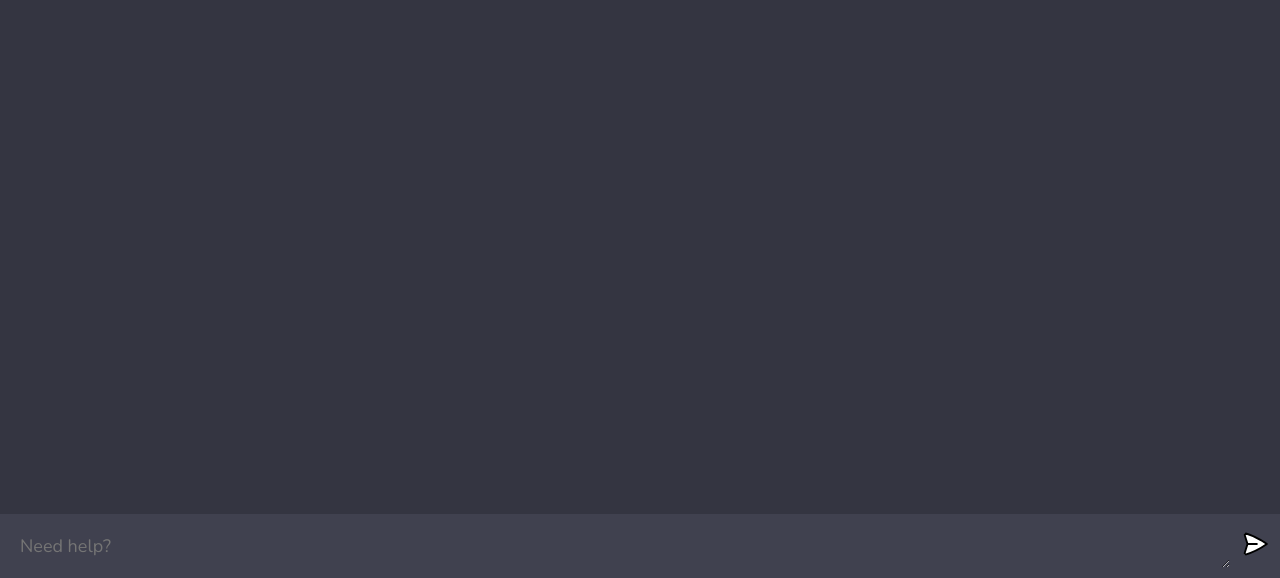
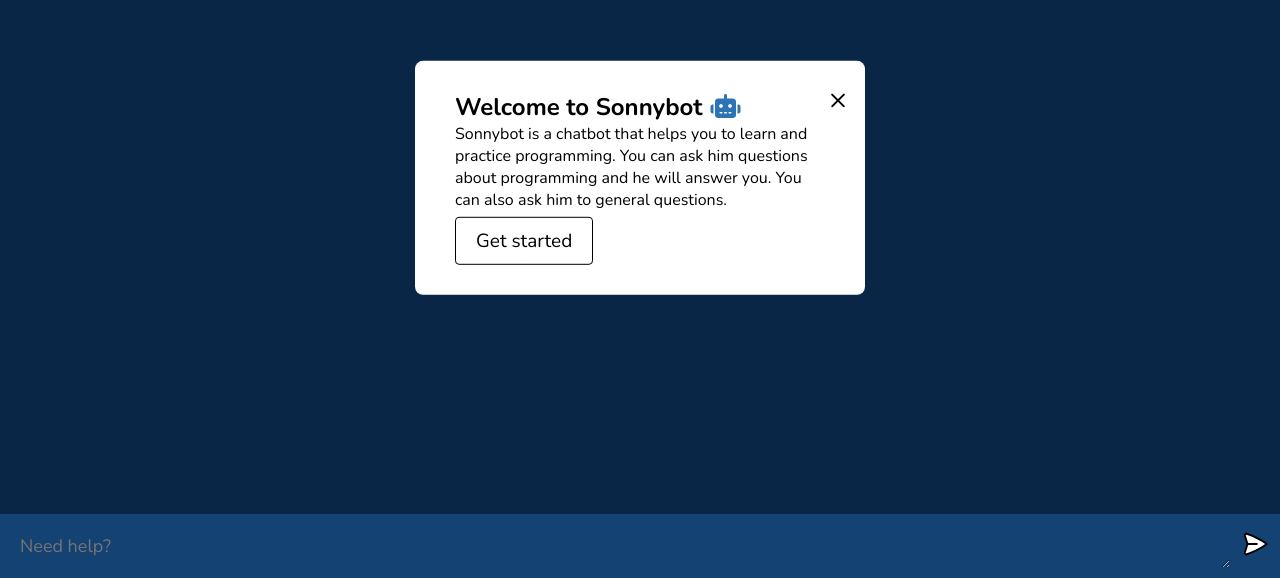
Before and after one commit to Sonnysam/sonny-bot, a website built with Vite: page client/index.html in a window 1280 px wide. Shown: the part 222-800 px from the top of the page. Built offline with nearby package versions, Linux system fonts and the light colour scheme.

Commit message:
popup added with functionality

```diff
--- a/client/index.html
+++ b/client/index.html
@@ -6,9 +6,33 @@
     <meta name="viewport" content="width=device-width, initial-scale=1.0" />
     <title>Sonnybot - Your AI pair developer</title>
     <link rel="stylesheet" href="style.css" />
+    <link
+      rel="stylesheet"
+      href="https://cdnjs.cloudflare.com/ajax/libs/font-awesome/6.2.1/css/all.min.css"
+      integrity="sha512-MV7K8+y+gLIBoVD59lQIYicR65iaqukzvf/nwasF0nqhPay5w/9lJmVM2hMDcnK1OnMGCdVK+iQrJ7lzPJQd1w=="
+      crossorigin="anonymous"
+      referrerpolicy="no-referrer"
+    />
   </head>
   <body>
     <div id="app">
+      <div class="popup">
+        <div class="popup__content">
+          <div class="popup__left"></div>
+          <div class="popup__right">
+            <button class="popup__close" id="close">&times;</button>
+            <h2 class="heading-secondary u-margin-bottom-small">
+              Welcome to Sonnybot <i class="fa-solid fa-robot"></i>
+            </h2>
+            <p class="popup__text">
+              Sonnybot is a chatbot that helps you to learn and practice
+              programming. You can ask him questions about programming and he
+              will answer you. You can also ask him to general questions.
+            </p>
+            <button class="button" id="start">Get started</button>
+          </div>
+        </div>
+      </div>
       <div id="chat_container"></div>
       <form>
         <textarea name="prompt" rows="1" placeholder="Need help?"></textarea>
--- a/client/script.js
+++ b/client/script.js
@@ -1,7 +1,20 @@
-// import bot from "./assets/assets/bot.svg";
-// import user from "./assets/assets/user.svg";
 import bot from "./assets/assets/bot.gif";
 import user from "./assets/assets/user.gif";
+
+// POP UP FUNCTIONALITY
+window.addEventListener("load", function () {
+  setTimeout(function open(event) {
+    document.querySelector(".popup").style.display = "block";
+  }, 2000);
+});
+
+document.querySelector("#close").addEventListener("click", function () {
+  document.querySelector(".popup").style.display = "none";
+});
+
+document.querySelector("#start").addEventListener("click", function () {
+  document.querySelector(".popup").style.display = "none";
+});
 
 const form = document.querySelector("form");
 const chatContainer = document.querySelector("#chat_container");
@@ -107,7 +120,7 @@ const handleSubmit = async (e) => {
   } else {
     const err = await response.text();
 
-    messageDiv.innerHTML = "Something went wrong";
+    messageDiv.innerHTML = "I don't have enough gob3~net in my belly 😒";
     alert(err);
   }
 };
--- a/client/style.css
+++ b/client/style.css
@@ -6,14 +6,119 @@
   font-family: "Nunito", sans-serif;
 }
 
+/* POPUP STYLE */
+.popup {
+  background-color: #ffff;
+  width: 450px;
+  padding: 30px 40px;
+  position: absolute;
+  top: 50%;
+  left: 50%;
+  transform: translate(-50%, -50%);
+  border-radius: 8px;
+  display: none;
+}
+.popup__close {
+  position: absolute;
+  top: 10px;
+  right: 10px;
+  font-size: 30px;
+  cursor: pointer;
+  margin: 0.5rem;
+  color: #000;
+}
+i.fa-solid.fa-robot {
+  color: #2c74b3;
+  margin-left: 0.1rem;
+}
+
+.button {
+  display: inline-block;
+  padding: 10px 20px;
+  border: 1px solid #000;
+  border-radius: 4px;
+  transition: all 0.2s ease-in;
+  position: relative;
+  overflow: hidden;
+  font-size: 19px;
+  color: black;
+  z-index: 1;
+  margin-top: 0.4rem;
+}
+
+.button:before {
+  content: "";
+  position: absolute;
+  left: 50%;
+  transform: translateX(-50%) scaleY(1) scaleX(1.25);
+  top: 100%;
+  width: 140%;
+  height: 180%;
+  background-color: rgba(0, 0, 0, 0.05);
+  border-radius: 50%;
+  display: block;
+  transition: all 0.5s 0.1s cubic-bezier(0.55, 0, 0.1, 1);
+  z-index: -1;
+}
+
+.button:after {
+  content: "";
+  position: absolute;
+  left: 55%;
+  transform: translateX(-50%) scaleY(1) scaleX(1.45);
+  top: 180%;
+  width: 160%;
+  height: 190%;
+  background-color: #2c74b3;
+  border-radius: 50%;
+  display: block;
+  transition: all 0.5s 0.1s cubic-bezier(0.55, 0, 0.1, 1);
+  z-index: -1;
+}
+
+.button:hover {
+  color: #ffffff;
+  border: 1px solid #2c74b3;
+}
+
+.button:hover:before {
+  top: -35%;
+  background-color: #2c74b3;
+  transform: translateX(-50%) scaleY(1.3) scaleX(0.8);
+}
+
+.button:hover:after {
+  top: -45%;
+  background-color: #2c74b3;
+  transform: translateX(-50%) scaleY(1.3) scaleX(0.8);
+}
+
+/* .popup__content {
+  text-align: center;
+  margin-bottom: 30px;
+}
+.popup__left {
+  float: left;
+  width: 50%;
+}
+.popup__right {
+  float: right;
+  width: 50%;
+}
+.popup__text {
+  font-size: 20px;
+  font-weight: 600;
+  margin-bottom: 10px;
+} */
+
 body {
-  background: #343541;
+  background: #0a2647;
 }
 
 #app {
   width: 100vw;
   height: 100vh;
-  background: #343541;
+  background: #0a2647;
 
   display: flex;
   flex-direction: column;
@@ -49,7 +154,7 @@ body {
 }
 
 .ai {
-  background: #40414f;
+  background: #2c74b3;
 }
 
 .chat {
@@ -68,16 +173,11 @@ body {
   height: 50px;
   border-radius: 5px;
 
-  /* background: #5436da; */
-
   display: flex;
   justify-content: center;
   align-items: center;
 }
 
-/* .ai .profile {
-  background: #10a37f;
-} */
 img {
   border-radius: 50px;
 }
@@ -91,7 +191,7 @@ img {
 .message {
   flex: 1;
 
-  color: #dcdcdc;
+  color: #fff;
   font-size: 20px;
 
   max-width: 100%;
@@ -119,7 +219,7 @@ form {
   max-width: 1280px;
   margin: 0 auto;
   padding: 10px;
-  background: #40414f;
+  background: #144272;
 
   display: flex;
   flex-direction: row;
```
